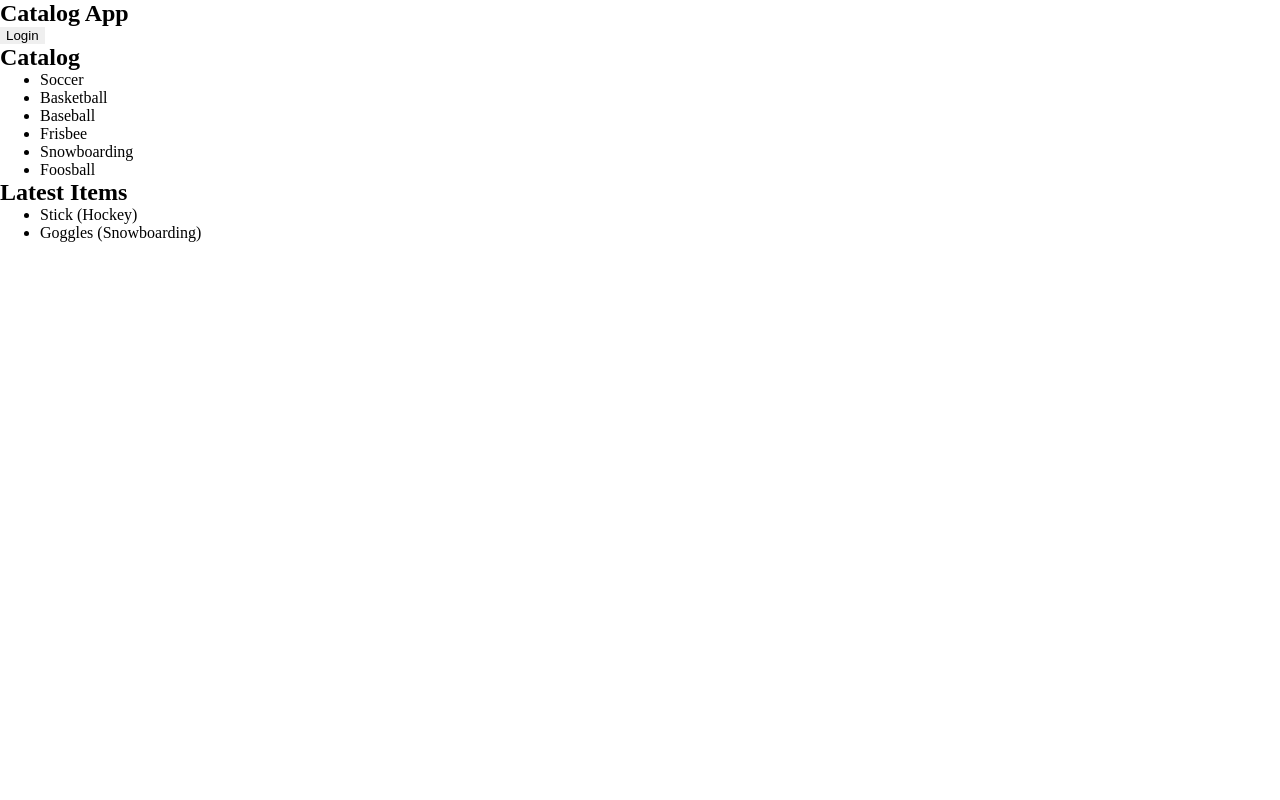
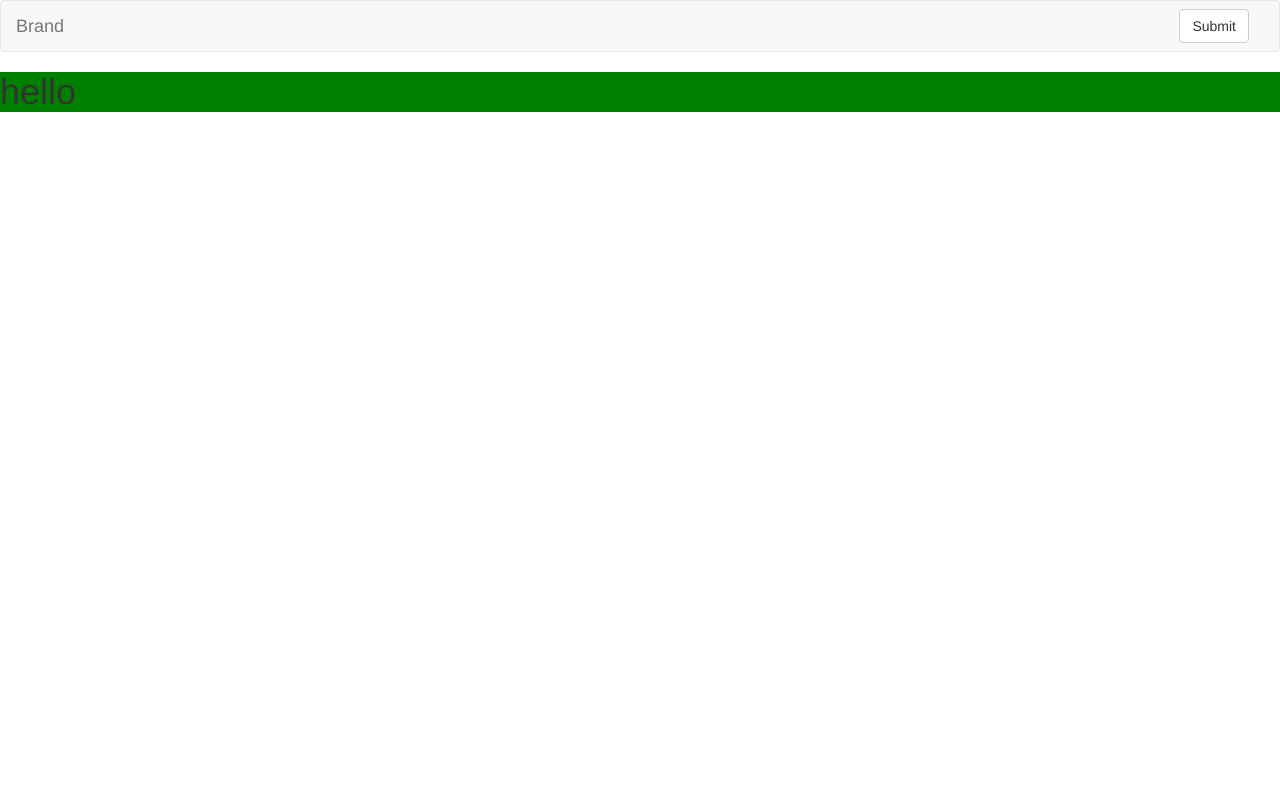
Before and after one commit to himanshuc3/FSND-item_catalog, a Flask app: page / in a window 1280 px wide. Run offline with Flask 2, Linux system fonts and the light colour scheme; some libraries are stand-ins or nearby versions.

Commit message:
Adding broken files

```diff
--- a/main.py
+++ b/main.py
@@ -1,9 +1,13 @@
 from flask import Flask, render_template, request, flash, jsonify
+from flask_bootstrap import Bootstrap
 from sqlalchemy import create_engine
 from sqlalchemy.orm import sessionmaker
 from database_setup import Base, Items
 
 app = Flask(__name__)
+
+# Making the app bootstrap flavoured
+bootstrap = Bootstrap(app)
 
 engine = create_engine('sqlite:///item_catalog.db')
 Base.metadata.bind = engine
@@ -20,12 +24,12 @@ def Home():
 # Show all items when clicked on the catalog
 @app.route('/category/<string:category_name>')
 def ItemsByCategory(category_name):
-    return render_template('items_by_category.html')
+    return render_template('items_by_category.html', category_name)
 
 # Show a specific item
 @app.route('/category/<string:category_name>/item/<int:item_id>')
 def ItemById(category_name, item_id):
-    return render_template('item_page.html')
+    return render_template('item_page.html', category_name, item_id)
 
 # Login route
 @app.route('/login')
--- a/static/index.css
+++ /dev/null
@@ -1,21 +0,0 @@
-/*
-// Soft normalization
-*/
-*{
-    margin: 0;
-    border: 0;
-    box-sizing: border-box;
-}
-
-/*
-// General Styles
-*/
-
-
-
-/*
-// Nav styles
-*/
-/* body{
-    background: yellow;
-} */
--- /dev/null
+++ b/static/styles.css
@@ -0,0 +1,3 @@
+.one{
+background: green;
+}
--- a/templates/index.html
+++ b/templates/index.html
@@ -1,9 +1,30 @@
-<html>
-    <head>
-        <link rel="stylesheet" href="../static/index.css">
-    </head>
-    <body>
-        <div class="outer_container">
+{% extends "bootstrap/base.html" %}
+{% block title %}
+    Item Catalog - Homepage
+{% endblock %}
+{% block styles %}
+{{super()}}
+<link rel="stylesheet" href="{{ url_for('static', filename='styles.css') }}">
+{% endblock %}
+
+{% block body %}
+<nav class="navbar navbar-default">
+        <div class="container-fluid">
+          <div class="navbar-header">
+            <a class="navbar-brand" href="#">Brand</a>
+          </div>
+
+          <!-- Collect the nav links, forms, and other content for toggling -->
+          <div class="collapse navbar-collapse" id="bs-example-navbar-collapse-1">
+            <form class="navbar-form navbar-right">
+              <button type="submit" class="btn btn-default">Submit</button>
+            </form>
+          </div><!-- /.navbar-collapse -->
+        </div><!-- /.container-fluid -->
+</nav>
+<div class="one"><h1>hello</h1></div>
+{% endblock %}
+        <!-- <div class="outer_container">
             <nav>
                 <div class="inner_nav">
                     <h1>Catalog App</h1>
@@ -30,6 +51,4 @@
                         </ul>
                     </div>
             </div>
-        </div>
-    </body>
-</html>
+        </div> -->
```
